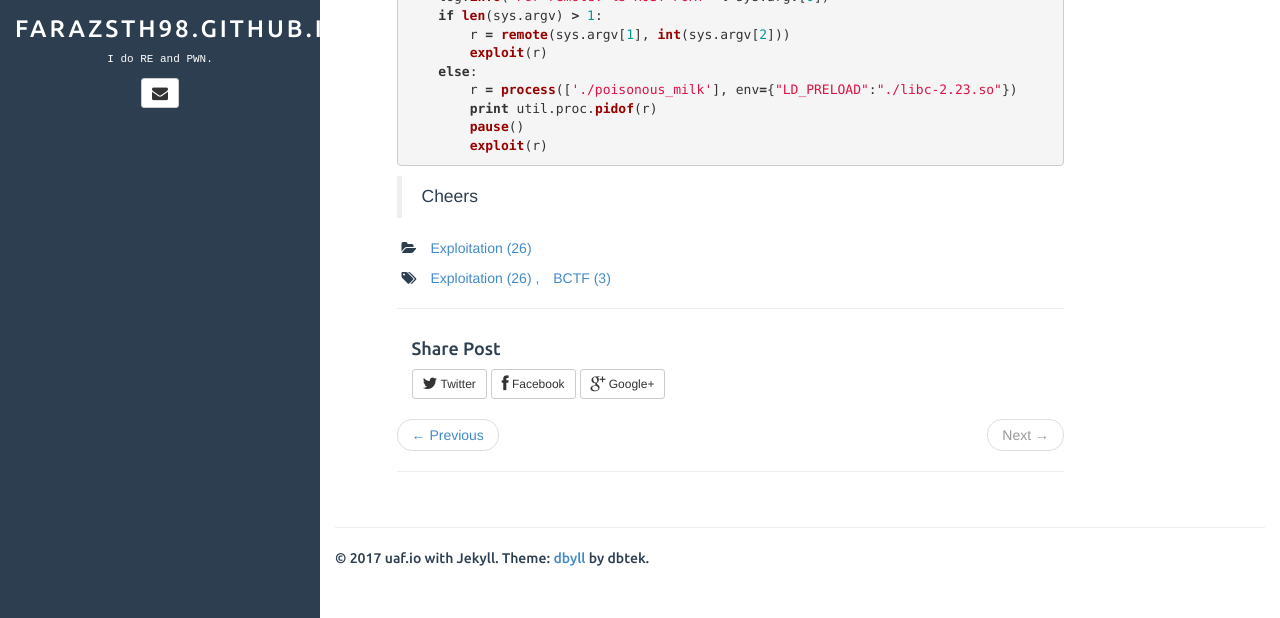
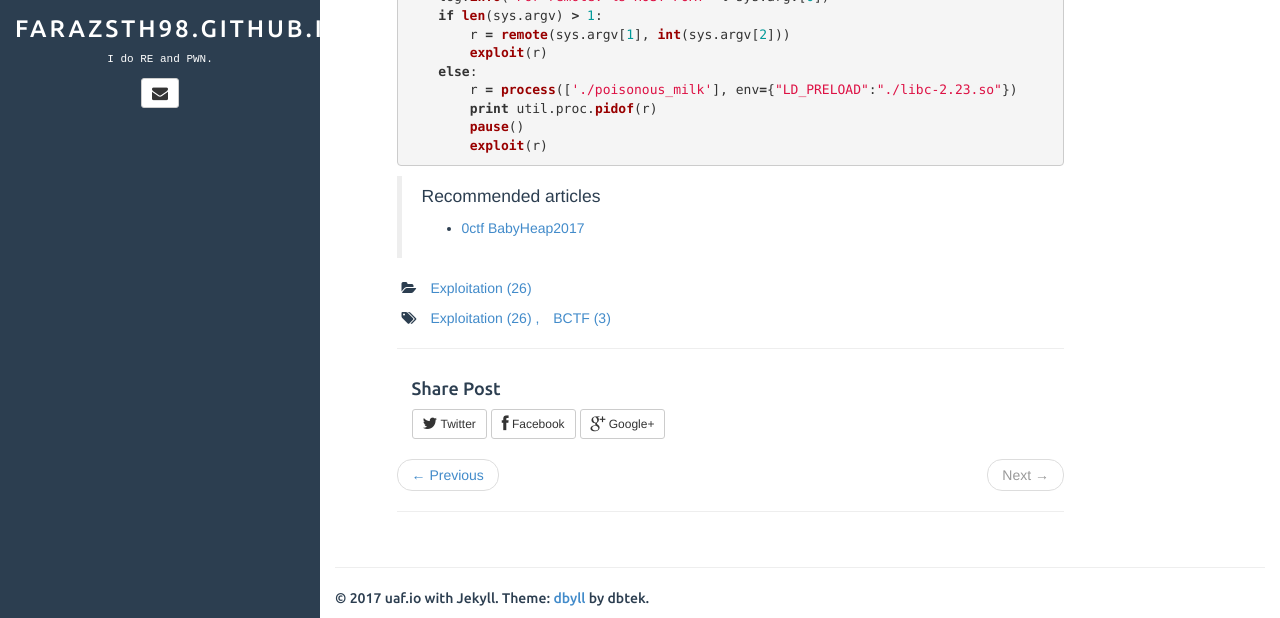
Before and after one commit to farazsth98/farazsth98.github.io, a Jekyll site: the page built from _posts/2017-04-17-BCTF-2017-PoisonousMilk.md, in a window 1280 px wide and 900 px high, scrolled down 8147 px, cut to the strip 282-900 px from the top of the window. Built offline with Jekyll 4.4.1, drawn with Linux system fonts in a browser that asks for light colours; comment, search, counter and statistics services are not loaded.

Commit message:
bctf poisonous milk pwn ~500

```diff
--- a/_posts/2017-04-17-BCTF-2017-PoisonousMilk.md
+++ b/_posts/2017-04-17-BCTF-2017-PoisonousMilk.md
@@ -341,4 +341,5 @@ if __name__ == "__main__":
         exploit(r)
 {% endhighlight %}
 
-> Cheers
+> Recommended articles
+* [0ctf BabyHeap2017](http://uaf.io/exploitation/2017/03/19/0ctf-Quals-2017-BabyHeap2017.html)
```
